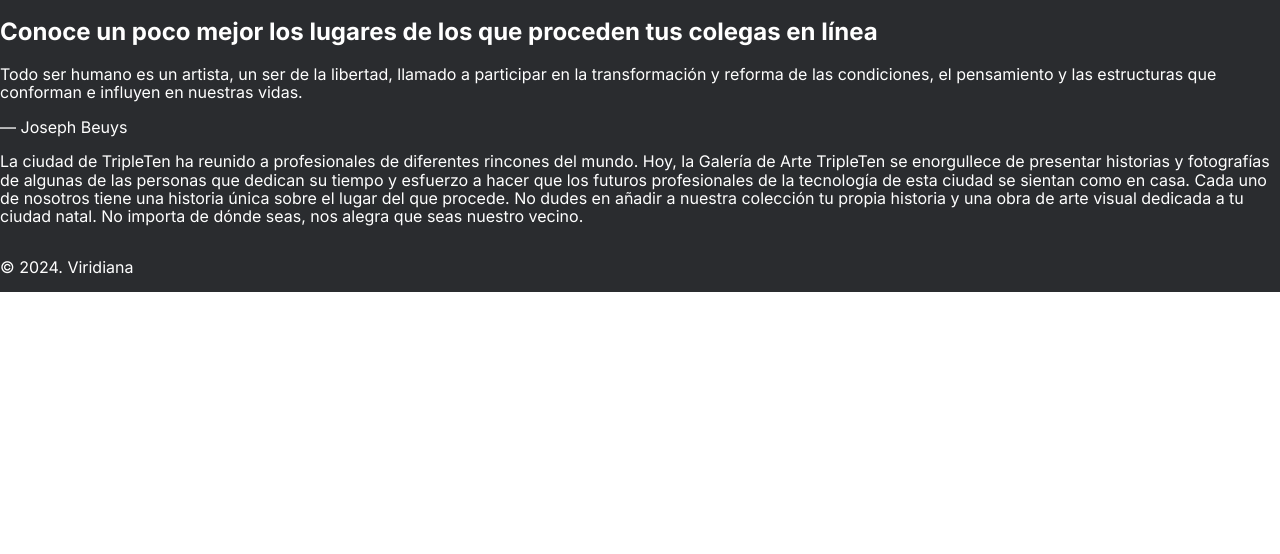
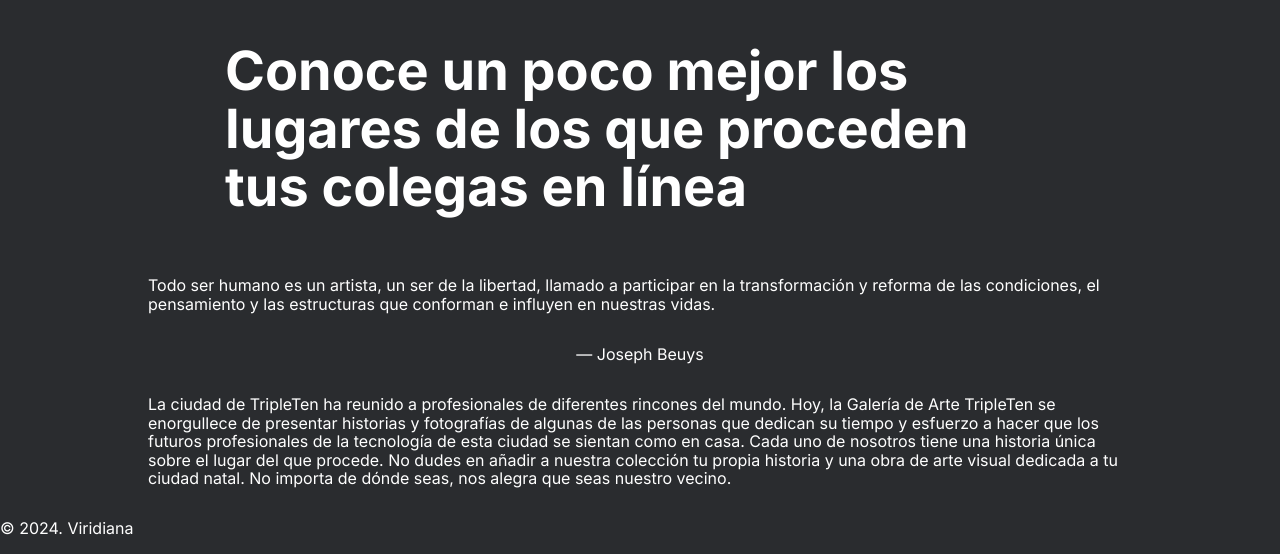
Before and after one commit to ViridianaViridiana/web_project_homeland, a plain HTML site: page index.html in a window 1280 px wide. Shown: the part 1106-1660 px from the top of the page. Before the commit the page ends 1398 px from the top, so only its background shows below. Drawn offline with Linux system fonts and the light colour scheme.

Commit message:
bloques intro y footer

```diff
--- /dev/null
+++ b/blocks/intro.css
@@ -0,0 +1,22 @@
+.intro {
+  display: flex;
+  flex-direction: column;
+  align-items: center;
+  width: 984px;
+  margin: 0 auto;
+}
+
+.intro__title {
+  font-family: Inter;
+  font-weight: 900;
+  font-size: 54px;
+  line-height: 58px;
+  letter-spacing: 0%;
+  width: 830px;
+  height: 173px;
+  top: 1269px;
+  left: 148px;
+}
+
+.intro__text {
+}
--- a/pages/index.css
+++ b/pages/index.css
@@ -7,3 +7,5 @@
 @import url(../blocks/header.css);
 
 @import url(../blocks/lead.css);
+
+@import url(../blocks/intro.css);
```
Also changed, not shown: blocks/footer.css (added).
